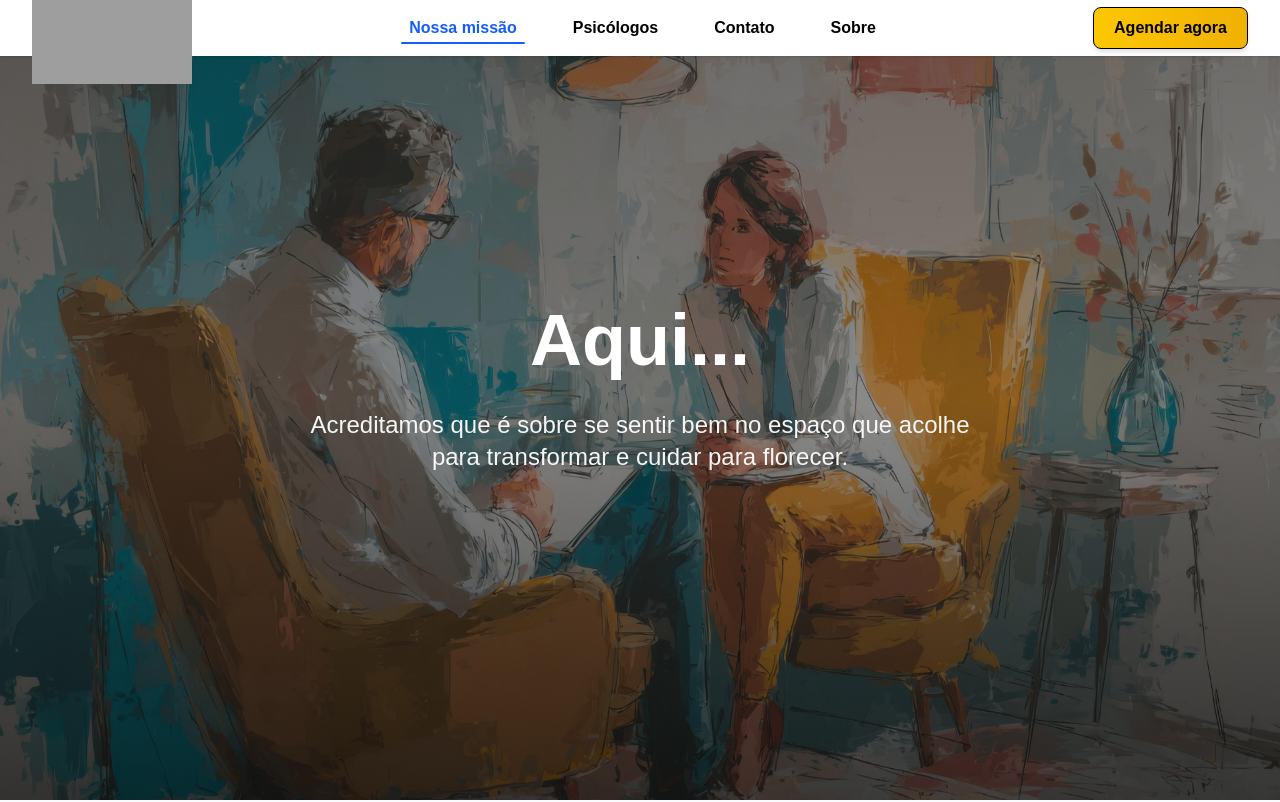
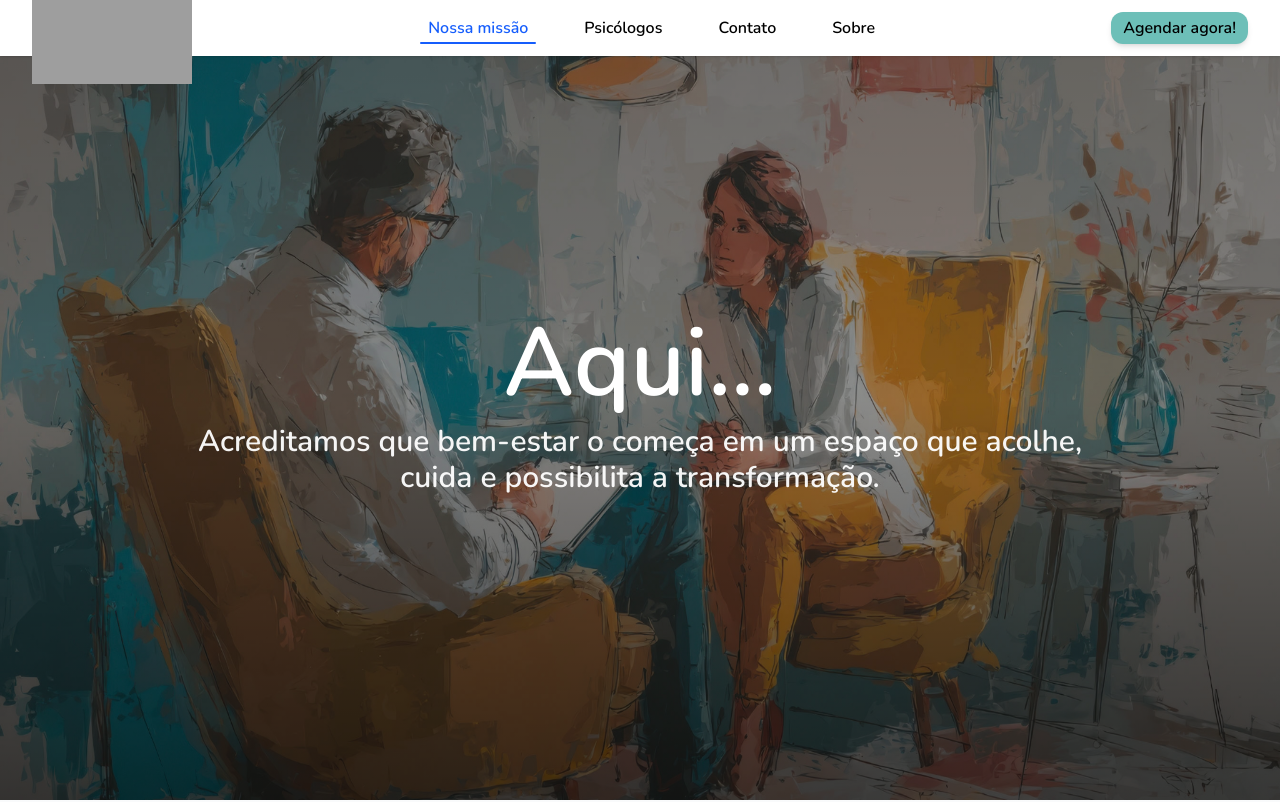
Before and after one commit to Lucasemanuel62/PsiPermita, a Next.js app: page / in a window 1280 px wide. Shown: the top 802 px of the page. Built offline with nearby package versions, Linux system fonts and the light colour scheme; grey boxes are pictures that could not be loaded.

Commit message:
style- ajuste de fonte e cores

```diff
--- a/src/app/agendamento/page.tsx
+++ b/src/app/agendamento/page.tsx
@@ -8,7 +8,6 @@ import Footer from "../components/Footer"
 export default function Agendamento() {
     const [searchTerm, setSearchTerm] = useState("")
 
-    // Dados dos psicólogos memoizados para evitar recriação
     const psychologists = useMemo(() => [
         {
             name: "Ana Luiza",
--- a/src/app/components/Inicio.tsx
+++ b/src/app/components/Inicio.tsx
@@ -41,20 +41,15 @@ export default function TelaInicio() {
                 />
                 <div className="absolute inset-0 bg-gradient-to-b from-black/50 via-black/40 to-black/70 pointer-events-none"></div>
             </div>
-            {/* Conteúdo */}
-            <div className="relative z-10 flex flex-col items-center justify-center min-h-screen w-full p-10 text-center text-white">
-                <h1 className="text-5xl md:text-7xl font-light mb-6 animate-fade-in leading-tight">
+
+            <div className="relative z-10 flex flex-col items-center justify-center min-h-screen w-full text-center text-white">
+                <h1 className="text-4xl sm:text-5xl md:text-6xl lg:text-7xl xl:text-8xl font-light animate-fade-in leading-tight">
                     <span className="font-semibold">Aqui...</span>
                 </h1>
 
-                <p className="text-xl md:text-2xl mb-8 font-light opacity-95 max-w-2xl mx-auto animate-fade-in [animation-delay:200ms]">
-                    Acreditamos que é sobre se sentir bem no espaço
-                    que acolhe para transformar e cuidar para florecer.
+                <p className="text-lg sm:text-xl md:text-2xl lg:text-3xl font-semibold font-light opacity-95 max-w-2xl lg:max-w-4xl mx-auto animate-fade-in [animation-delay:200ms]">
+                    Acreditamos que bem-estar o começa em um espaço que acolhe, cuida e possibilita a transformação.
                 </p>
-
-                <div className="flex flex-col sm:flex-row gap-4 justify-center animate-fade-in [animation-delay:400ms]">
-                    {/* Botões ou outros conteúdos */}
-                </div>
             </div>
         </section>
     );
--- a/src/app/components/NavBar.tsx
+++ b/src/app/components/NavBar.tsx
@@ -42,7 +42,7 @@ export default function NavBar() {
                     </div>
 
                     {/* Desktop: Links */}
-                    <div className="hidden lg:flex lg:items-center lg:gap-10 font-semibold text-black">
+                    <div className="hidden font-semibold lg:flex lg:items-center lg:gap-10 text-black">
                         {navLinks.map(link => (
                             <button
                                 key={link.href}
@@ -65,9 +65,9 @@ export default function NavBar() {
                             type="button"
                             aria-label="Agendar consulta"
                             onClick={() => router.push('/agendamento')}
-                            className="inline-flex items-center justify-center bg-gradient-to-r from-yellow-400 to-yellow-500 border border-black py-2 text-black font-semibold px-5 rounded-lg shadow-md transition-all duration-300 ease-out hover:shadow-lg hover:scale-105 focus-visible:outline-none focus-visible:ring-2 focus-visible:ring-[#026773]/60"
+                            className=" bg-[#6DBFB8] hover:bg-blue-200 text-black font-semibold px-3 py-1 rounded-xl shadow-md hover:shadow-lg transition-all duration-200 focus:ring-2 focus:ring-blue-300 focus:outline-none"
                         >
-                            Agendar agora
+                            Agendar agora!
                         </button>
                     </div>
 
--- a/src/app/globals.css
+++ b/src/app/globals.css
@@ -1,4 +1,6 @@
+@import url('https://fonts.googleapis.com/css2?family=Nunito:wght@300;400;500;600;700;800&display=swap');
 @import "tailwindcss";
+
 
 :root {
   --background: #ffffff;
@@ -8,7 +10,7 @@
 @theme inline {
   --color-background: var(--background);
   --color-foreground: var(--foreground);
-  --font-sans: var(--font-geist-sans);
+  --font-sans: 'Nunito', sans-serif;
   --font-mono: var(--font-geist-mono);
 }
 
@@ -22,5 +24,5 @@
 body {
   background: var(--background);
   color: var(--foreground);
-  font-family: Arial, Helvetica, sans-serif;
+  font-family: 'Nunito', sans-serif;
 }
```
